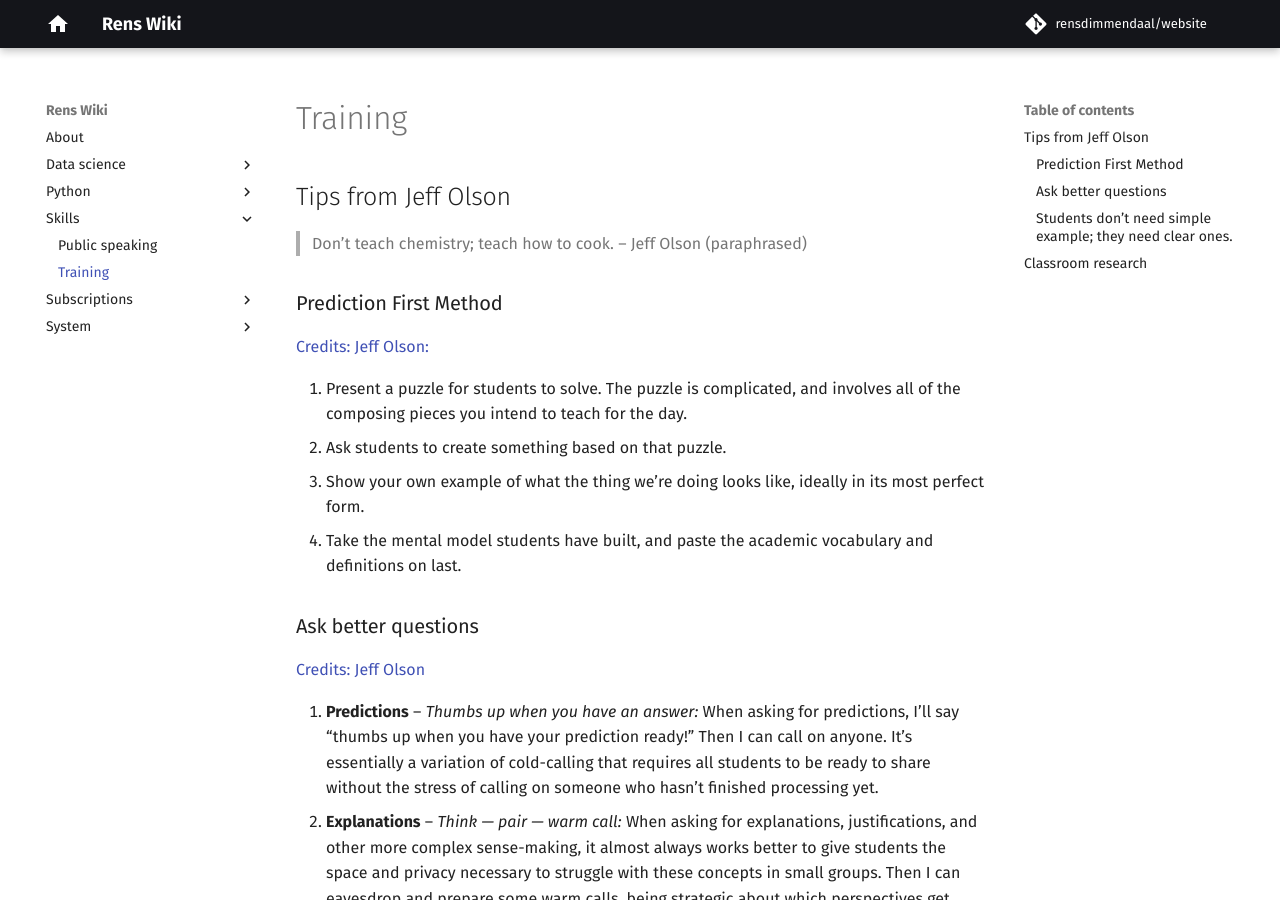
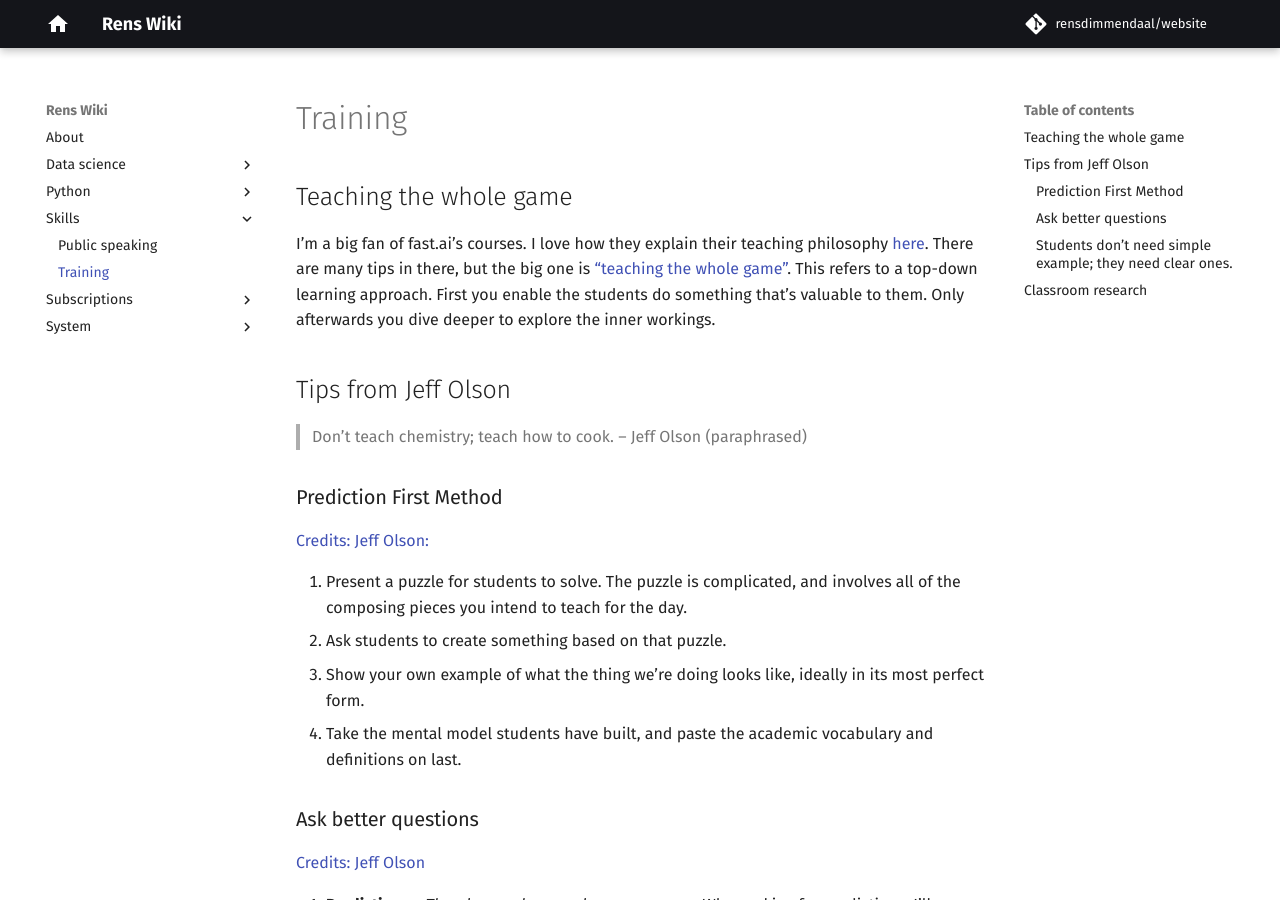
Before and after one commit to RensDimmendaal/website, an MkDocs documentation site: the page built from docs/skills/training.md, in a window 1280 px wide and 900 px high. Built offline with MkDocs 1.6.1 and Material for MkDocs 9.7.7, drawn with Linux system fonts in a browser that asks for light colours; comment, search, counter and statistics services are not loaded.

Commit message:
Update training.md

```diff
--- a/docs/skills/training.md
+++ b/docs/skills/training.md
@@ -1,4 +1,10 @@
 # Training
+
+## Teaching the whole game
+
+I'm a big fan of fast.ai's courses. I love how they explain their teaching philosophy [here](https://www.fast.ai/2016/10/08/teaching-philosophy/).
+There are many tips in there, but the big one is ["teaching the whole game"](https://www.goodreads.com/book/show/4116086-making-learning-whole).
+This refers to a top-down learning approach. First you enable the students do something that's valuable to them. Only afterwards you dive deeper to explore the inner workings.
 
 ## Tips from Jeff Olson
 > Don't teach chemistry; teach how to cook.
@@ -24,7 +30,7 @@
 
 ### Students don't need simple example; they need clear ones.
 
-* [Again credits to Jeff Olson:](https://blog.upperlinecode.com/students-dont-need-simple-examples-424bb1ceb820)
+[Again credits to Jeff Olson:](https://blog.upperlinecode.com/students-dont-need-simple-examples-424bb1ceb820)
 
 Examples:
 
```
